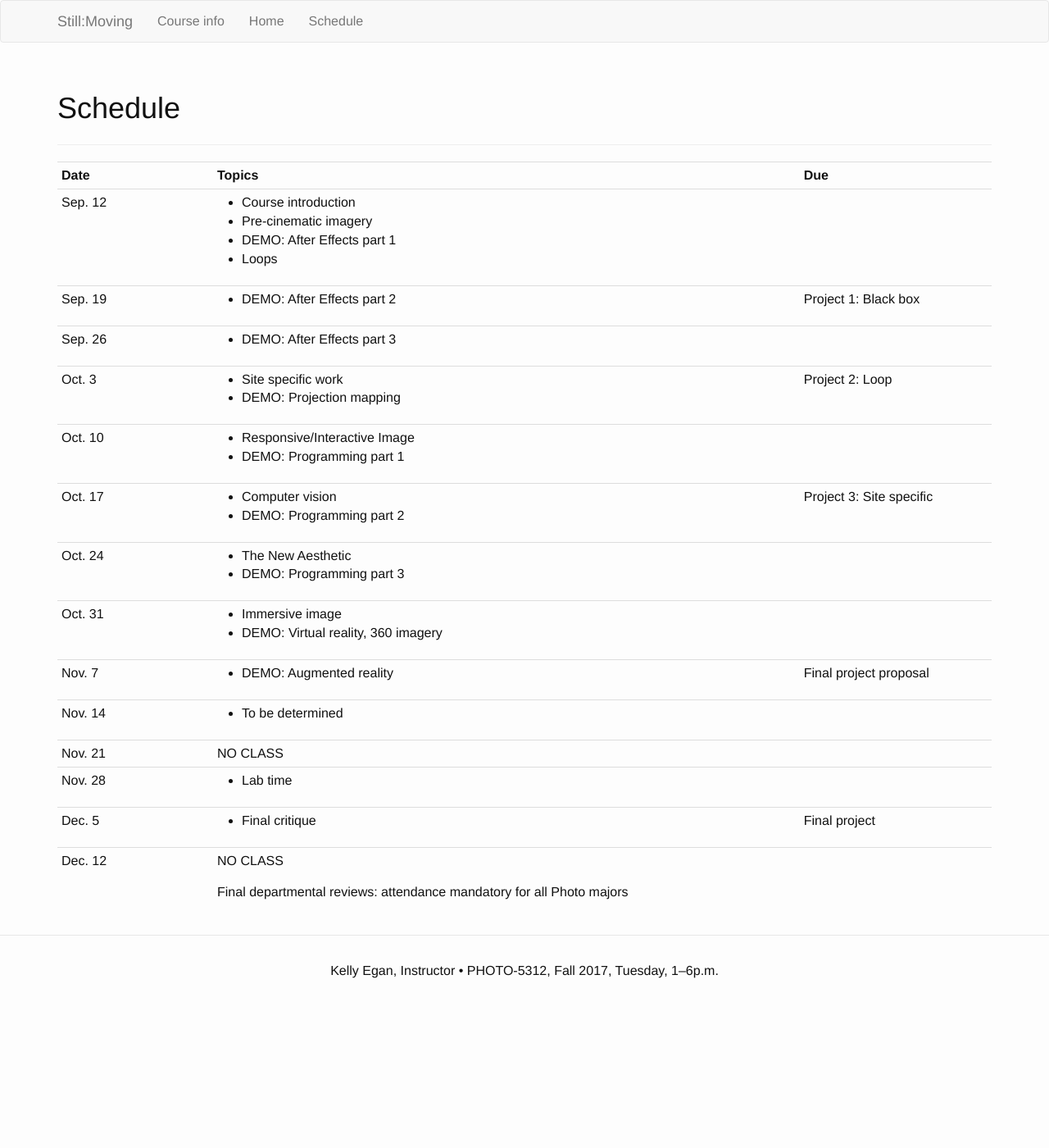
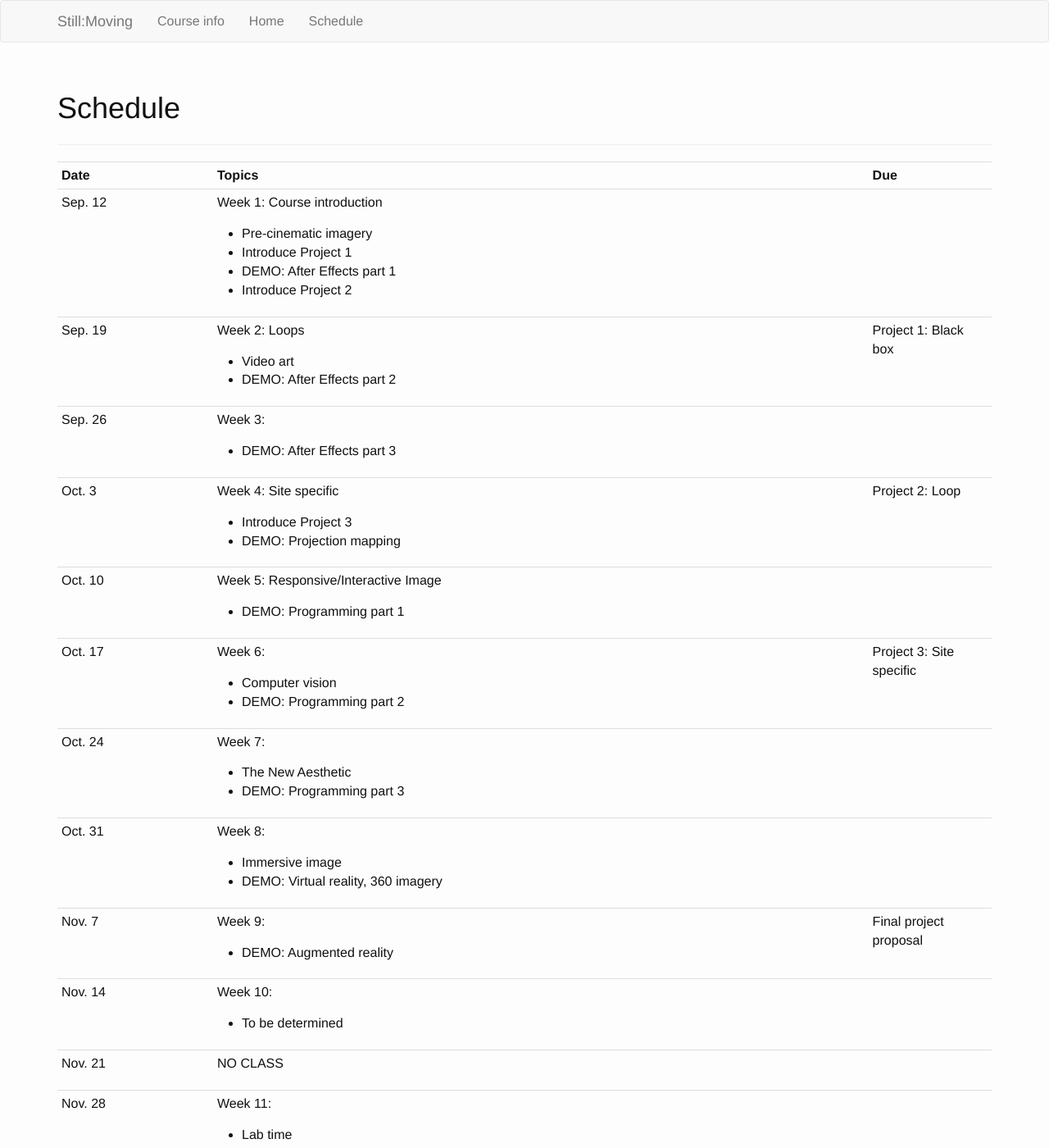
Before and after one commit to kellyegan/StillMoving, a Jekyll site: the page built from schedule.html, in a window 1280 px wide and 1400 px high. Shown: the whole window at 82% size. Built offline with Jekyll 4.4.1, drawn with Linux system fonts in a browser that asks for light colours; some of the changed text lies outside the part shown.

Commit message:
Add week numbers

```diff
--- a/schedule.html
+++ b/schedule.html
@@ -16,11 +16,12 @@ permalink: /schedule/
   <tr>
     <td class="date-cell"><date>Sep. 12</date></td>
     <td class="agenda-cell">
+      <p>Week 1: Course introduction</p>
       <ul>
-        <li>Course introduction</li>
         <li>Pre-cinematic imagery</li>
+        <li>Introduce Project 1</li>
         <li>DEMO: After Effects part 1</li>
-        <li>Loops</li>
+        <li>Introduce Project 2</li>
       </ul>
     </td>
     <td class="due-cell"></td>
@@ -28,7 +29,9 @@ permalink: /schedule/
   <tr>
     <td class="date-cell"><date>Sep. 19</date></td>
     <td class="agenda-cell">
+      <p>Week 2: Loops</p>
       <ul>
+        <li>Video art</li>
         <li>DEMO: After Effects part 2</li>
       </ul>
     </td>
@@ -39,6 +42,7 @@ permalink: /schedule/
   <tr>
     <td class="date-cell"><date>Sep. 26</date></td>
     <td class="agenda-cell">
+      <p>Week 3:</p>
       <ul>
         <li>DEMO: After Effects part 3</li>
       </ul>
@@ -48,8 +52,9 @@ permalink: /schedule/
   <tr>
     <td class="date-cell"><date>Oct. 3</date></td>
     <td class="agenda-cell">
+      <p>Week 4: Site specific</p>
       <ul>
-        <li>Site specific work</li>
+        <li>Introduce Project 3</li>
         <li>DEMO: Projection mapping</li>
       </ul>
     </td>
@@ -60,8 +65,8 @@ permalink: /schedule/
   <tr>
     <td class="date-cell"><date>Oct. 10</date></td>
     <td class="agenda-cell">
+      <p>Week 5: Responsive/Interactive Image</p>
       <ul>
-        <li>Responsive/Interactive Image</li>
         <li>DEMO: Programming part 1</li>
       </ul>
     </td>
@@ -70,6 +75,7 @@ permalink: /schedule/
   <tr>
     <td class="date-cell"><date>Oct. 17</date></td>
     <td class="agenda-cell">
+      <p>Week 6:</p>
       <ul>
         <li>Computer vision</li>
         <li>DEMO: Programming part 2</li>
@@ -80,6 +86,7 @@ permalink: /schedule/
   <tr>
     <td class="date-cell"><date>Oct. 24</date></td>
     <td class="agenda-cell">
+      <p>Week 7:</p>
       <ul>
         <li>The New Aesthetic</li>
         <li>DEMO: Programming part 3</li>
@@ -90,6 +97,7 @@ permalink: /schedule/
   <tr>
     <td class="date-cell"><date>Oct. 31</date></td>
     <td class="agenda-cell">
+      <p>Week 8:</p>
       <ul>
         <li>Immersive image</li>
         <li>DEMO: Virtual reality, 360 imagery</li>
@@ -100,6 +108,7 @@ permalink: /schedule/
   <tr>
     <td class="date-cell"><date>Nov. 7</date></td>
     <td class="agenda-cell">
+      <p>Week 9:</p>
       <ul>
         <li>DEMO: Augmented reality</li>
       </ul>
@@ -109,6 +118,7 @@ permalink: /schedule/
   <tr>
     <td class="date-cell"><date>Nov. 14</date></td>
     <td class="agenda-cell">
+      <p>Week 10:</p>
       <ul>
         <li>To be determined</li>
       </ul>
@@ -117,12 +127,15 @@ permalink: /schedule/
   </tr>
   <tr>
     <td class="date-cell"><date>Nov. 21</date></td>
-    <td class="agenda-cell">NO CLASS</td>
+    <td class="agenda-cell">
+      <p>NO CLASS</p>
+    </td>
     <td class="due-cell"></td>
   </tr>
   <tr>
     <td class="date-cell"><date>Nov. 28</date></td>
     <td class="agenda-cell">
+      <p>Week 11:</p>
       <ul>
         <li>Lab time</li>
       </ul>
@@ -132,6 +145,7 @@ permalink: /schedule/
   <tr>
     <td class="date-cell"><date>Dec. 5</date></td>
     <td class="agenda-cell">
+      <p>Week 12:</p>
       <ul>
         <li>Final critique</li>
       </ul>
@@ -141,8 +155,8 @@ permalink: /schedule/
   <tr>
     <td class="date-cell"><date>Dec. 12</date></td>
     <td class="agenda-cell">
-      <p>NO CLASS</p>
-      <p>Final departmental reviews: attendance mandatory for all Photo majors</p>
+      <p>Week 13: NO CLASS</p>
+      <p>Final departmental reviews: attendance mandatory for all Photo majors. Other students should attend reviews in their departments.</p>
     </td>
     <td class="due-cell"></td>
   </tr>
```
